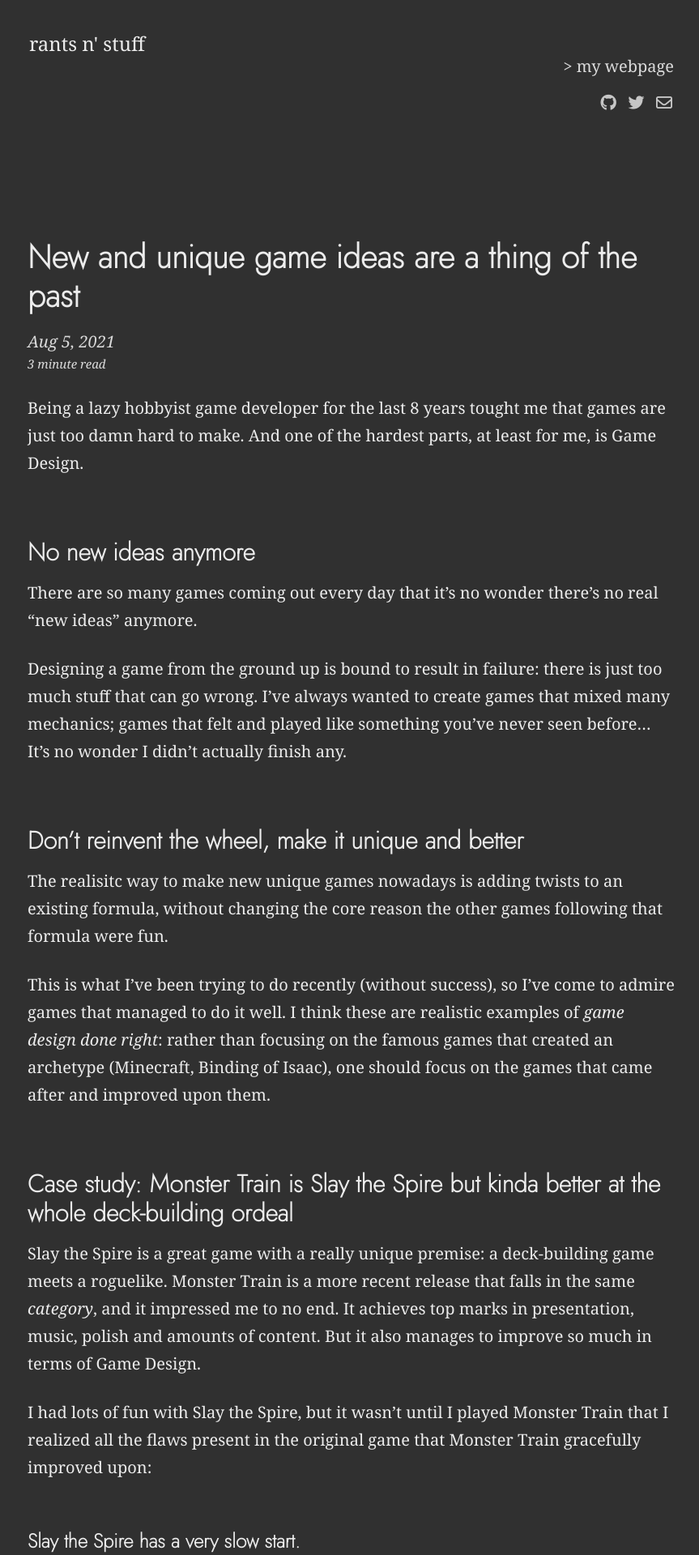
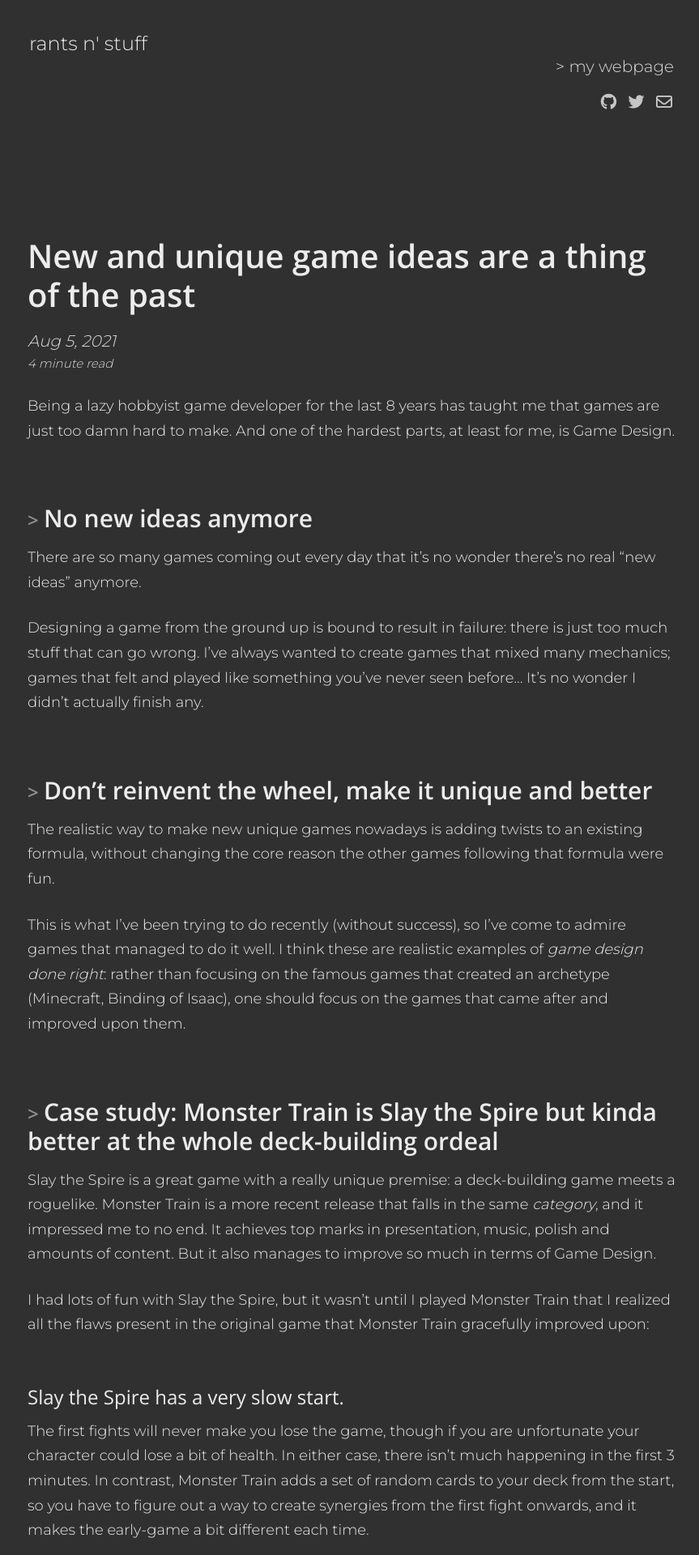
Before and after one commit to dcostap/personal-blog, a Jekyll site: the page built from _posts/2021-08-05-new-game-ideas-are-not-a-thing.md, in a window 1280 px wide. Shown: the top 1920 px of the page at 81% size, without its empty margins (206-1069 px from the left). Built offline with Jekyll 4.4.1, drawn with Linux system fonts in a browser that asks for light colours; nearby versions of some CDN libraries; some of the changed text lies outside the part shown.

Commit message:
Even more typography / style adjustments. Still not 100% satisfied

```diff
--- a/_includes/head.html
+++ b/_includes/head.html
@@ -36,10 +36,12 @@
   <link href='//fonts.googleapis.com/css?family=Merriweather:900,900italic,300,300italic&amp;subset=latin-ext,latin' rel='stylesheet' type='text/css'>
   <link href='//fonts.googleapis.com/css?family=Lato:600,300&amp;subset=latin-ext,latin' rel='stylesheet' type='text/css'>
   <link href="https://fonts.googleapis.com/css2?family=Noto+Serif:ital,wght@0,400;0,700;1,400;1,700&display=swap" rel="stylesheet">
+  <link rel="stylesheet" href="https://fonts.googleapis.com/css?family=Open+Sans:300italic,400italic,600italic,700italic,800italic,400,300,600,700,800">
   {% else %}
   <link href='//fonts.googleapis.com/css?family=Merriweather:900,900italic,300,300italic' rel='stylesheet' type='text/css'>
   <link href='//fonts.googleapis.com/css?family=Lato:600,300' rel='stylesheet' type='text/css'>
-  <link href="https://fonts.googleapis.com/css2?family=Noto+Serif:ital,wght@0,400;0,700;1,400;1,700&display=swap" rel="stylesheet">
+  <link href="https://fonts.googleapis.com/css2?family=Lora:wght@500;600;700&family=Noto+Serif:ital,wght@0,400;0,700;1,400;1,700&display=swap" rel="stylesheet">
+  <link rel="stylesheet" href="https://fonts.googleapis.com/css?family=Open+Sans:300italic,400italic,600italic,700italic,800italic,400,300,600,700,800">
   {% endif %}
   {% if site.show_social_icons or site.show_sharing_icons %}
     <link href="//maxcdn.bootstrapcdn.com/font-awesome/latest/css/font-awesome.min.css" rel="stylesheet">
--- a/_posts/2021-08-05-new-game-ideas-are-not-a-thing.md
+++ b/_posts/2021-08-05-new-game-ideas-are-not-a-thing.md
@@ -3,7 +3,7 @@
 title:      "New and unique game ideas are a thing of the past"
 ---
 
-Being a lazy hobbyist game developer for the last 8 years tought me that games are just too damn hard to make. And one of the hardest parts, at least for me, is Game Design.
+Being a lazy hobbyist game developer for the last 8 years has taught me that games are just too damn hard to make. And one of the hardest parts, at least for me, is Game Design.
 
 ## No new ideas anymore
 
@@ -13,7 +13,7 @@
 
 ## Don't reinvent the wheel, make it unique and better
 
-The realisitc way to make new unique games nowadays is adding twists to an existing formula, without changing the core reason the other games following that formula were fun.
+The realistic way to make new unique games nowadays is adding twists to an existing formula, without changing the core reason the other games following that formula were fun.
 
 This is what I've been trying to do recently (without success), so I've come to admire games that managed to do it well. I think these are realistic examples of *game design done right*: rather than focusing on the famous games that created an archetype (Minecraft, Binding of Isaac), one should focus on the games that came after and improved upon them.
 
--- a/_sass/_typography.scss
+++ b/_sass/_typography.scss
@@ -10,7 +10,7 @@
 p {
   color:$light-gray;
   line-height: 1.7;
-  font-weight: 300;
+  font-weight: 400;
 }
 
 small,
--- a/_sass/_variables.scss
+++ b/_sass/_variables.scss
@@ -1,10 +1,10 @@
 // Typography
-$base-font-size: 1rem !default;
-$bold-font-weight: bold !default;
-$font-family: 'Noto Serif', 'Montserrat', 'Lato', 'PT Serif', Georgia, 'Times New Roman', serif !default;
+$base-font-size: 0.9rem !default;
+$bold-font-weight: 600 !default;
+$font-family: 'Lora', 'Montserrat', 'Lato', 'PT Serif', Georgia, 'Times New Roman', serif !default;
 $line-height: 1.3 !default;
-$heading-font-family: 'Jost', 'Helvetica Neue', Helvetica, sans-serif !default;
-$heading-font-weight: 900 !default;
+$heading-font-family: 'Open Sans', 'Jost', 'Helvetica Neue', Helvetica, sans-serif !default;
+$heading-font-weight: 600 !default;
 $heading-line-height: 1.2 !default;
 $monospace-font-family: 'Source Code Pro', Consolas, monospace !default;
 $h1: 2.0rem !default;
--- a/_sass/basscss/_base-typography.scss
+++ b/_sass/basscss/_base-typography.scss
@@ -76,24 +76,34 @@
   font-size: $h2;
 }
 
+h2::before, .h2::before {
+  content: "> ";
+  font-size: 0.8em;
+  opacity: 0.5;
+}
+
 h3,
 .h3 {
   font-size: $h3;
+  font-weight: 400;
 }
 
 h4,
 .h4 {
   font-size: $h4;
+  font-weight: 400;
 }
 
 h5,
 .h5 {
   font-size: $h5;
+  font-weight: 400;
 }
 
 h6,
 .h6 {
   font-size: $h6;
+  font-weight: 400;
 }
 
 .list-reset {
```
Also changed, not shown: other parts of _posts/2021-08-05-new-game-ideas-are-not-a-thing.md (+2 -2 lines).
